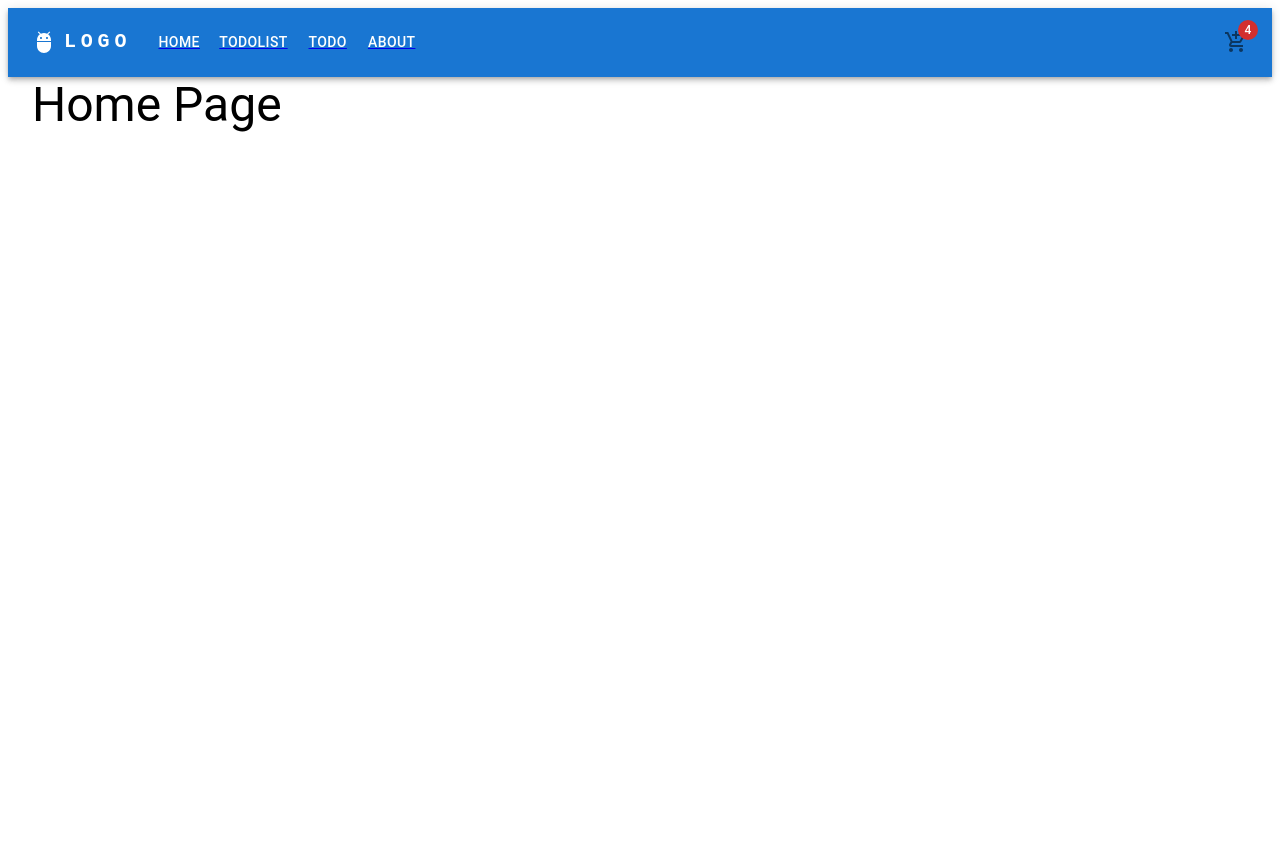
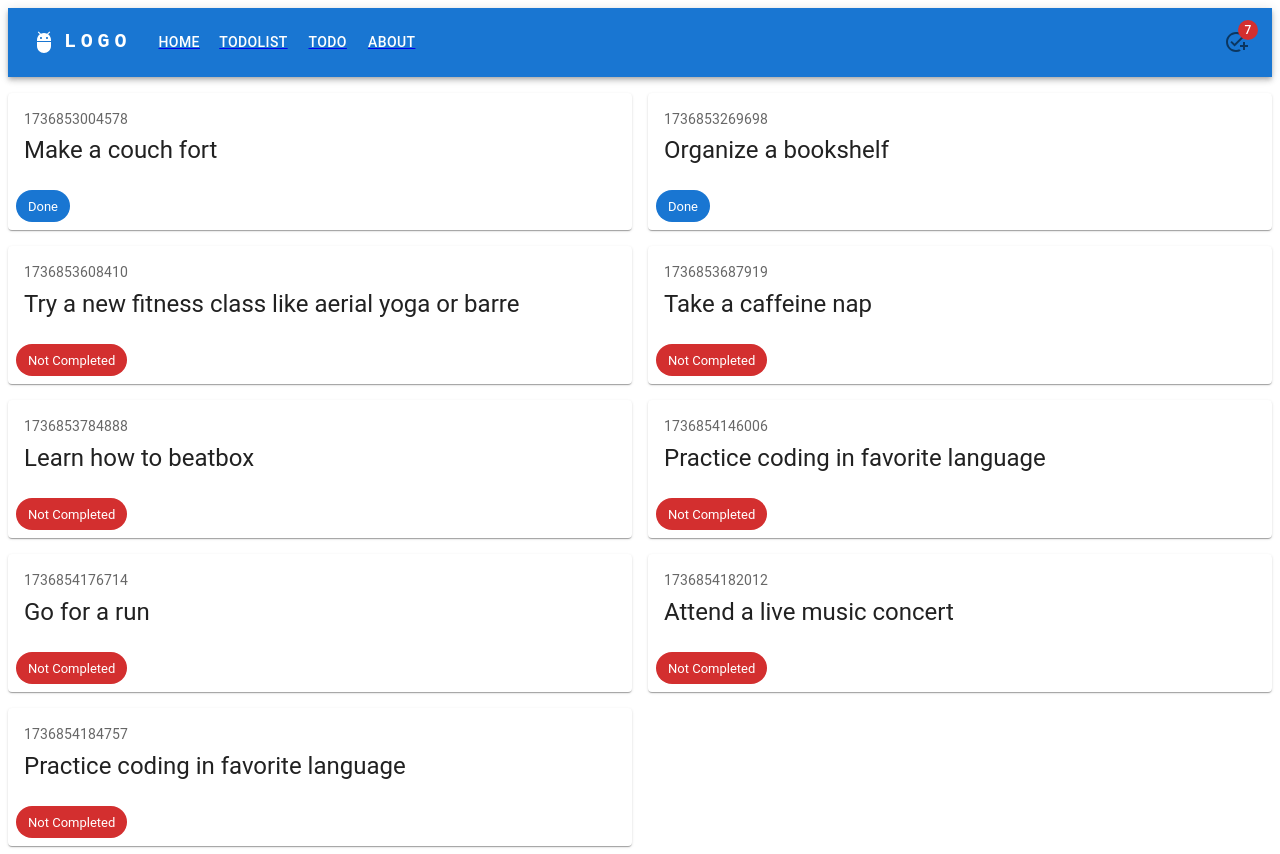
Before and after one commit to lalaphalla/todo-ts, a React (Vite) app: page / in a window 1280 px wide. Before the commit the page ends 800 px from the top, so only its background shows below. Built offline with nearby package versions, Linux system fonts and the light colour scheme; data requests are answered from the project's data file.

Commit message:
feat: update context

```diff
--- a/src/components/Navbar.tsx
+++ b/src/components/Navbar.tsx
@@ -12,9 +12,9 @@ import Tooltip from '@mui/material/Tooltip';
 import MenuItem from '@mui/material/MenuItem';
 import AdbIcon from '@mui/icons-material/Adb';
 import { Badge } from '@mui/material';
-import AddShoppingCartIcon from '@mui/icons-material/AddShoppingCart';
 import { Link } from 'react-router-dom';
-
+import AddTaskIcon from '@mui/icons-material/AddTask';
+import { useTodo } from '../context/todo';
 
 const pages = [
   { title: 'Home', link: '/' },
@@ -28,6 +28,8 @@ export function ResponsiveAppBar() {
   const [anchorElNav, setAnchorElNav] = React.useState<null | HTMLElement>(null);
   const [anchorElUser, setAnchorElUser] = React.useState<null | HTMLElement>(null);
   // const cartQuantity = use
+  const { todos } = useTodo();
+  const notCompletedTodo = todos.filter((todo) => todo.completed === false).length;
 
   const handleOpenNavMenu = (event: React.MouseEvent<HTMLElement>) => {
     setAnchorElNav(event.currentTarget);
@@ -96,7 +98,9 @@ export function ResponsiveAppBar() {
             >
               {pages.map((page) => (
                 <MenuItem key={page.title} onClick={handleCloseNavMenu}>
-                  <Link to={page.link}><Typography sx={{ textAlign: 'center' }}>{page.title}</Typography></Link>
+                  <Link to={page.link}>
+                    <Typography sx={{ textAlign: 'center' }}>{page.title}</Typography>
+                  </Link>
                 </MenuItem>
               ))}
             </Menu>
@@ -135,9 +139,9 @@ export function ResponsiveAppBar() {
           <Box sx={{ flexGrow: 0 }}>
             <Tooltip title="Open settings">
               <IconButton onClick={handleOpenUserMenu} sx={{ p: 0 }}>
-                <Badge badgeContent={4} color="error">
+                <Badge badgeContent={notCompletedTodo} color="error">
                   {/* <Avatar alt="Remy Sharp" src="/static/images/avatar/2.jpg" /> */}
-                  <AddShoppingCartIcon />
+                  <AddTaskIcon />
                 </Badge>
               </IconButton>
             </Tooltip>
--- /dev/null
+++ b/src/components/todo-card.tsx
@@ -0,0 +1,37 @@
+import Card from '@mui/material/Card';
+import CardActions from '@mui/material/CardActions';
+import CardContent from '@mui/material/CardContent';
+import Typography from '@mui/material/Typography';
+import { useTodo } from '../context/todo';
+import { Chip, Grid2 } from '@mui/material';
+
+export default function BasicCard() {
+  const { todos: todoList } = useTodo();
+  return (
+    <>
+      <Grid2 container spacing={2} sx={{ mt: 2 }}>
+        {todoList.map((todo, id) => (
+          <Grid2 size={{ xs: 12, md: 6 }} key={id}>
+            <Card sx={{ minWidth: 275 }}>
+              <CardContent>
+                <Typography gutterBottom sx={{ color: 'text.secondary', fontSize: 14 }}>
+                  {todo.id}
+                </Typography>
+                <Typography variant="h5" component="div">
+                  {todo.todo}
+                </Typography>
+              </CardContent>
+              <CardActions>
+                {todo.completed ? (
+                  <Chip label="Done" color="primary" />
+                ) : (
+                  <Chip label="Not Completed" color="error" />
+                )}
+              </CardActions>
+            </Card>
+          </Grid2>
+        ))}
+      </Grid2>
+    </>
+  );
+}
--- a/src/context/todo.tsx
+++ b/src/context/todo.tsx
@@ -15,7 +15,7 @@ export type TodoProps = {
 type TodoContextType = {
   todos: TodoProps[];
   addTodo: (newTodo: TodoProps) => void;
-  toggleTodo: (id: string, completed: boolean) => void;
+  toggleTodo: (id: string) => void;
   removeTodo: (id: string) => void;
 };
 
@@ -45,15 +45,14 @@ export function TodoProvider({ children }: TodoProviderProps) {
   }
 
   // Toggle the completion status of a todo
-  function toggleTodo(id: string, completed: boolean) {
-    axios
-      .patch(`${baseUrl}/${id}`, { completed: !completed })
-      .then(() =>
-        setTodos((prevTodos) =>
-          prevTodos.map((todo) => (todo.id === id ? { ...todo, completed: !todo.completed } : todo))
-        )
-      )
-      .catch((error) => console.error('Error toggling todo:', error));
+  function toggleTodo(id: string) {
+    setTodos((prevTodos) =>
+      prevTodos.map((todo) => {
+        // todoApi.update(id, todo);
+        if (todo.id === id) todoApi.update(id, { ...todo, completed: !todo.completed });
+        return todo.id === id ? { ...todo, completed: !todo.completed } : todo;
+      })
+    );
   }
 
   // Remove a todo from JSON Server
--- a/src/data/db.json
+++ b/src/data/db.json
@@ -1,43 +1,48 @@
 {
   "todos": [
     {
-      "id": "1736849696737",
-      "todo": "Explore a park you have never been to before",
+      "id": "1736853004578",
+      "todo": "Make a couch fort",
+      "completed": true
+    },
+    {
+      "id": "1736853269698",
+      "todo": "Organize a bookshelf",
+      "completed": true
+    },
+    {
+      "id": "1736853608410",
+      "todo": "Try a new fitness class like aerial yoga or barre",
       "completed": false
     },
     {
-      "id": "1736849729505",
-      "todo": "Try a new outdoor adventure sport",
+      "id": "1736853687919",
+      "todo": "Take a caffeine nap",
       "completed": false
     },
     {
-      "id": "1736849844482",
-      "todo": "Try a new type of dance class",
+      "id": "1736853784888",
+      "todo": "Learn how to beatbox",
       "completed": false
     },
     {
-      "id": "1736850218172",
-      "todo": "Write a short story",
+      "id": "1736854146006",
+      "todo": "Practice coding in favorite language",
       "completed": false
     },
     {
-      "id": "1736850314496",
-      "todo": "Start a daily journal",
+      "id": "1736854176714",
+      "todo": "Go for a run",
       "completed": false
     },
     {
-      "id": "1736850316655",
-      "todo": "Visit an aquarium",
+      "id": "1736854182012",
+      "todo": "Attend a live music concert",
       "completed": false
     },
     {
-      "id": "1736850326279",
-      "todo": "Research a topic interested in",
-      "completed": false
-    },
-    {
-      "id": "1736850341842",
-      "todo": "Start a garden",
+      "id": "1736854184757",
+      "todo": "Practice coding in favorite language",
       "completed": false
     }
   ]
--- a/src/pages/Home.tsx
+++ b/src/pages/Home.tsx
@@ -1,10 +1,12 @@
 // import Home from '.';
 import { HomeHeader } from '../components/Home';
+import BasicCard from '../components/todo-card';
 
 export function HomeView() {
   return (
     <>
-      <HomeHeader />
+
+      <BasicCard />
       {/* <Home /> */}
     </>
   );
--- a/src/pages/Todo/index.tsx
+++ b/src/pages/Todo/index.tsx
@@ -6,7 +6,7 @@ import { TodoProps, useTodo } from '../../context/todo';
 
 export function Todo() {
   const [randomTodo, setRandomTodo] = useState('');
-  const { todos, addTodo } = useTodo();
+  const { addTodo } = useTodo();
   const fetchData = async () => {
     try {
       const response = await todoApi.randomTodo();
--- a/src/pages/todo-list/index.tsx
+++ b/src/pages/todo-list/index.tsx
@@ -6,31 +6,31 @@ import TodoListView from './view';
 export function TodoList() {
   const initialStatus = [{ id: '0', todo: 'Working', completed: false }];
   const [todos, setTodos] = useState<TodoProps[]>(initialStatus);
-  const { todos: todoList } = useTodo();
+  const { todos: todoList, removeTodo, toggleTodo } = useTodo();
   const fetchData = useCallback(async () => {
     try {
-      const response = await todoApi.fetchTodo();
+    //   const response = await todoApi.fetchTodo();
       setTodos(todoList);
-      console.log('Fetched Todos:', response.data);
-      console.log('Context Todos:', todoList);
     } catch (error) {
       console.error('Error fetching todos:', error);
     }
   }, [todoList]);
 
   const handleToggleComplete = (id: string) => {
-    setTodos((prevTodos) =>
-      prevTodos.map((todo) => {
-        // todoApi.update(id, todo);
-        if (todo.id === id) todoApi.update(id, { ...todo, completed: !todo.completed });
-        return todo.id === id ? { ...todo, completed: !todo.completed } : todo;
-      })
-    );
+    toggleTodo(id)
+    // setTodos((prevTodos) =>
+    //   prevTodos.map((todo) => {
+    //     // todoApi.update(id, todo);
+    //     if (todo.id === id) todoApi.update(id, { ...todo, completed: !todo.completed });
+    //     return todo.id === id ? { ...todo, completed: !todo.completed } : todo;
+    //   })
+    // );
   };
 
   const handleDelete = (id: string) => {
-    setTodos((prevTodos) => prevTodos.filter((todo) => todo.id !== id));
-    todoApi.delete(id);
+    removeTodo(id);
+    // setTodos((prevTodos) => prevTodos.filter((todo) => todo.id !== id));
+    // todoApi.delete(id);
   };
 
   useEffect(() => {
```
Lines whose indentation alone changed are shown as unchanged.
